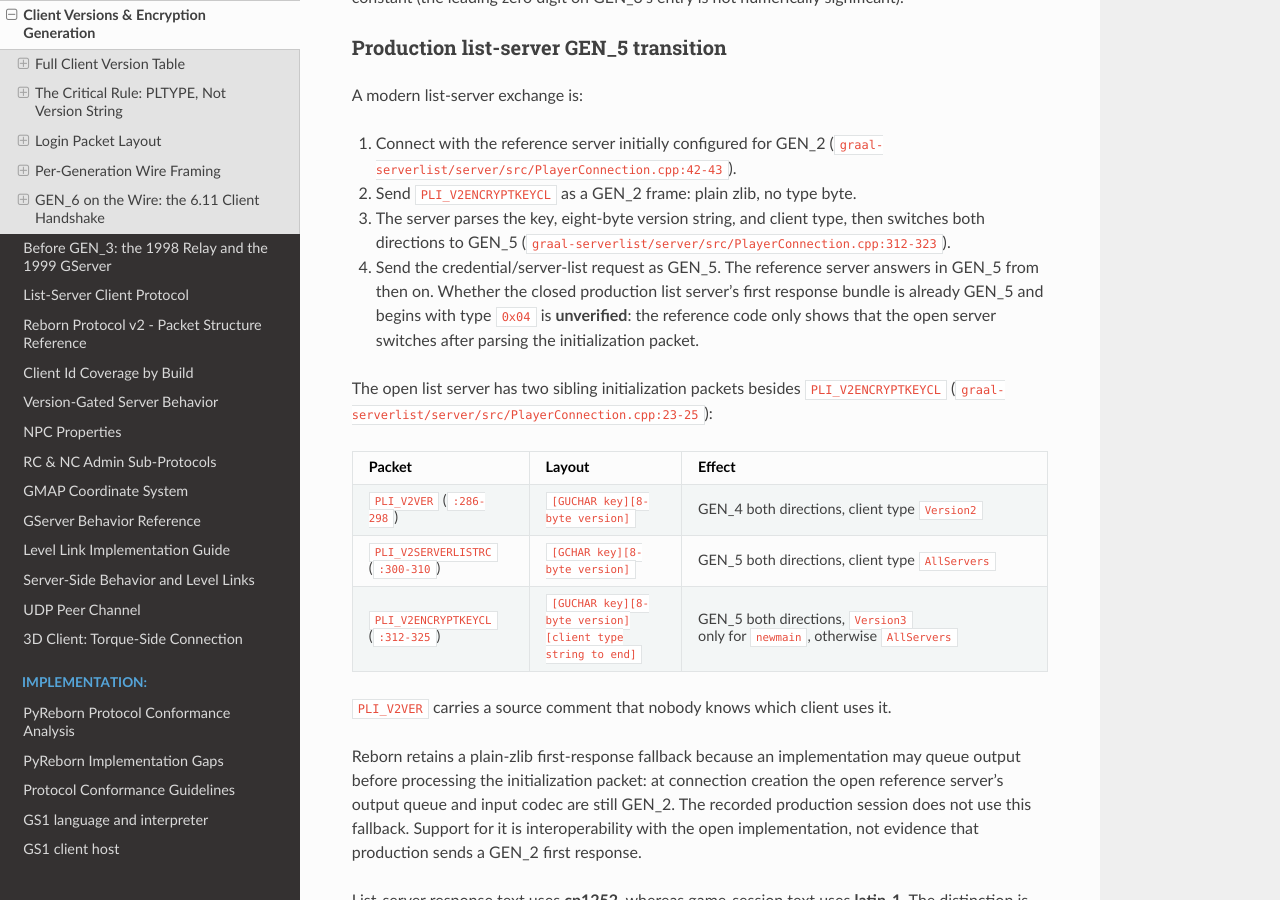
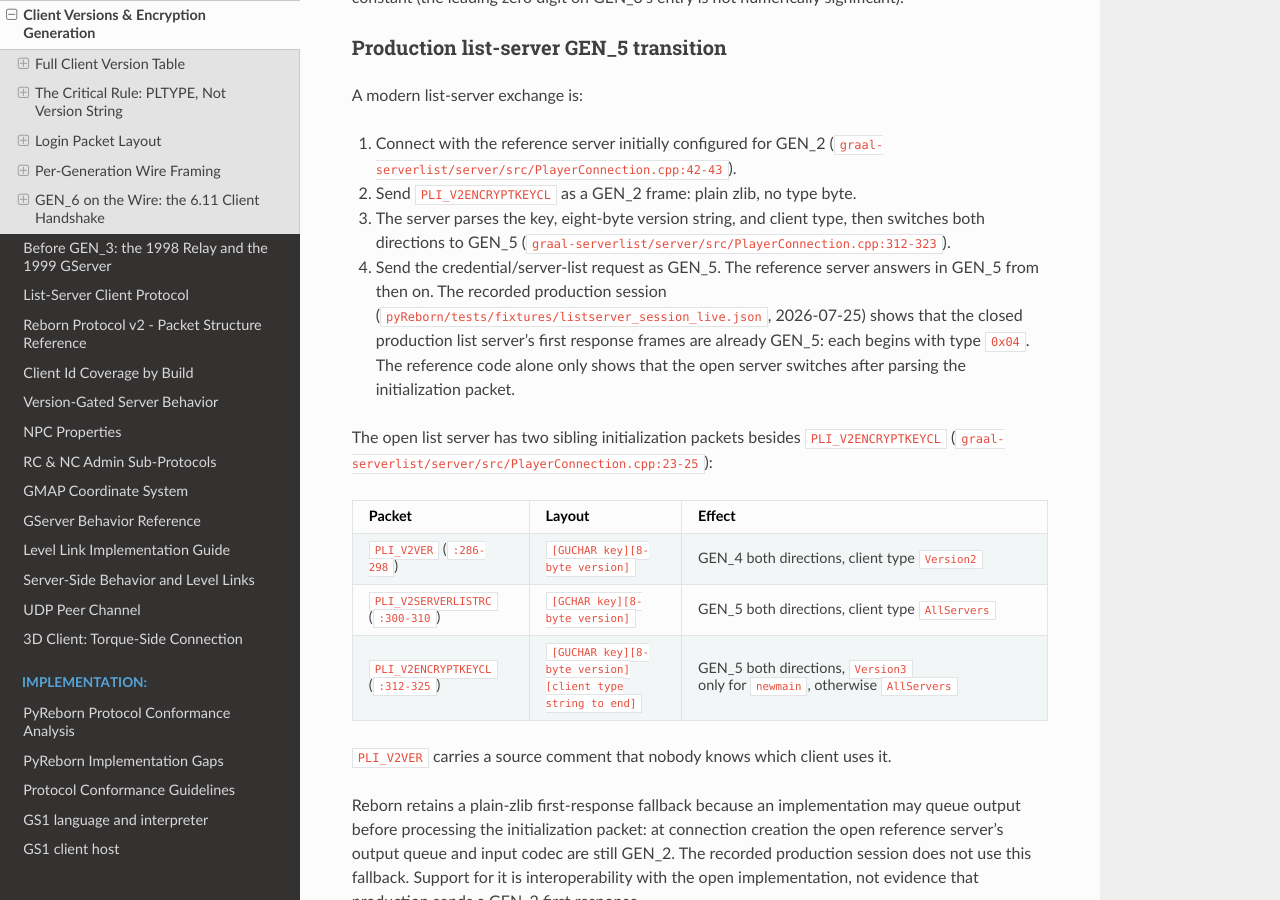
Before and after one commit to hosler/reborn-protocol-docs, a Sphinx documentation site: the page built from docs/protocol/versions-encryption.md, in a window 1280 px wide and 900 px high, scrolled down 13832 px. Built offline with Sphinx 7.4.7 and the Read the Docs theme 3.1.0, drawn with Linux system fonts in a browser that asks for light colours.

Commit message:
Corrections found while reviewing PRs #14-#48
The 'unverified' first-response sentence in the production list-server section is
settled by the recorded live session: every received frame starts with type 0x04
(GEN_5). The stale 216..255 sentence in data-types.md was corrected in the PR #14
fixup commit.

Co-Authored-By: Claude <noreply@anthropic.com>

```diff
--- a/docs/protocol/versions-encryption.md
+++ b/docs/protocol/versions-encryption.md
@@ -549,9 +549,11 @@ A modern list-server exchange is:
    switches both directions to GEN_5
    (`graal-serverlist/server/src/PlayerConnection.cpp:312-323`).
 4. Send the credential/server-list request as GEN_5. The reference server answers
-   in GEN_5 from then on. Whether the closed production list server's first response
-   bundle is already GEN_5 and begins with type `0x04` is **unverified**: the reference
-   code only shows that the open server switches after parsing the initialization packet.
+   in GEN_5 from then on. The recorded production session
+   (`pyReborn/tests/fixtures/listserver_session_live.json`, 2026-07-25) shows that the
+   closed production list server's first response frames are already GEN_5: each begins
+   with type `0x04`. The reference code alone only shows that the open server switches
+   after parsing the initialization packet.
 
 The open list server has two sibling initialization packets besides `PLI_V2ENCRYPTKEYCL`
 (`graal-serverlist/server/src/PlayerConnection.cpp:23-25`):
```
